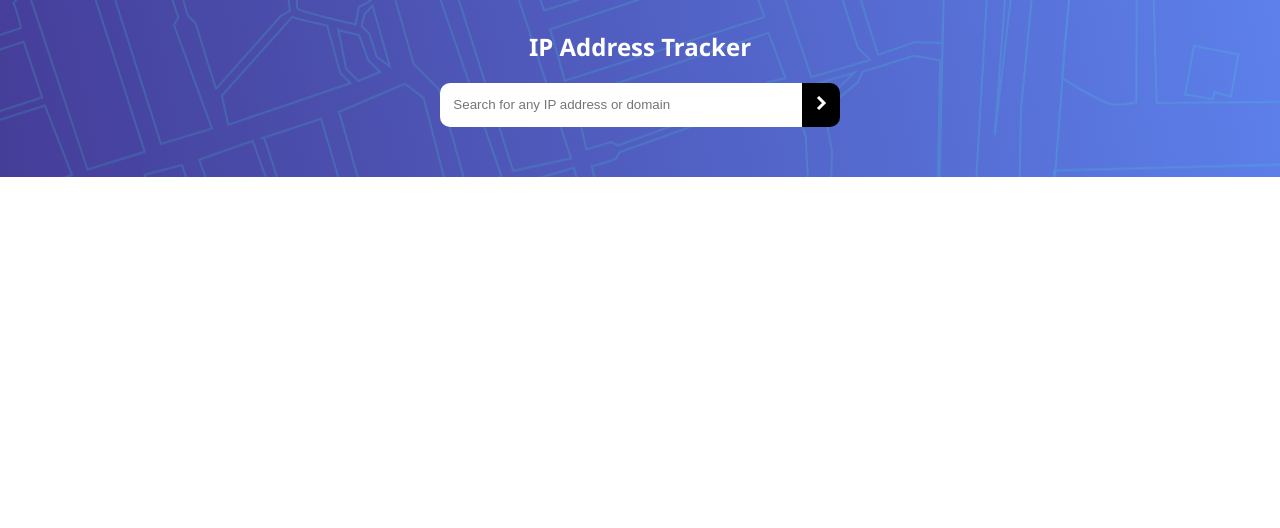
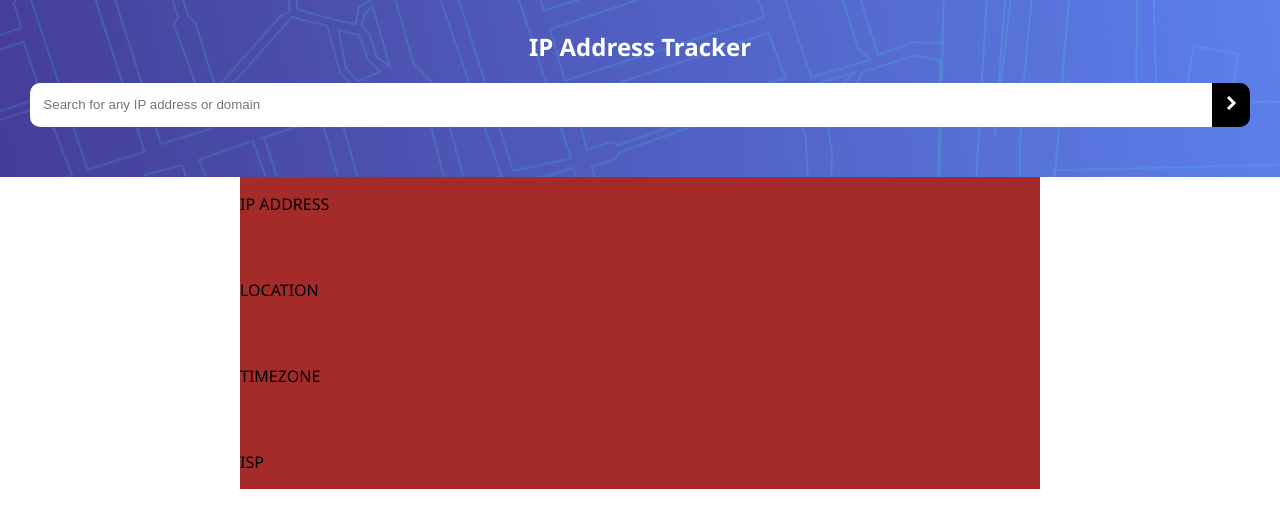
Before and after one commit to mammanyacham/IP-Address-Tracker, a React (Vite) app in the folder vite-project/: page / in a window 1280 px wide. Shown: the top 528 px of the page. Built offline with nearby package versions, Linux system fonts and the light colour scheme; no server answers.

Commit message:
create ip data dashboard

```diff
--- a/vite-project/index.css
+++ b/vite-project/index.css
@@ -2,6 +2,7 @@ body{
     margin: 0px;
     font-family: 'Segoe UI', Tahoma, Geneva, Verdana, sans-serif;
 }
+
 
 .search-section{
     background-image: url('/images/pattern-bg-desktop.png');
@@ -30,11 +31,10 @@ h1{
 form{
     display: flex;
     border: none;
-    min-width: 400px;
+    width: 100%;
     border-radius: 10px;
     overflow: hidden;
     margin: 20px;
-
 }
 
 .search-btn{
@@ -43,3 +43,22 @@ form{
     padding: 1em;
     cursor: pointer;
 }
+
+.ip-data-container{
+  display: flex;
+  justify-content: center;
+  align-items: center;
+  width: 100%;
+
+}
+
+.ip-data-display{
+    background-color: brown;
+    display: flex;
+    justify-content: center;
+    align-self: center;
+    flex-direction: column;
+    gap: 2em;
+    width: 80%;
+    max-width: 800px;
+}
--- a/vite-project/src/App.jsx
+++ b/vite-project/src/App.jsx
@@ -1,8 +1,54 @@
+import { useState, useEffect } from 'react';
 import SearchSection from "./components/SearchSection";
-import '/index.css'
+import DisplayIpData from './components/DisplayIpData';
+import '/index.css';
 
+
+
+//api key: at_4cDTNTnQlxao4ho8mxw8nthEZtExp
 export default function App() {
+
+    const [formData, setFormData] = useState('');
+    const [ipAddress, setIpAddress] = useState('')
+
+    function getFormData(e) {
+        const value = e.target.value
+        setFormData(value)
+    }
+
+    function handleSubmit(e) {
+        e.preventDefault();
+        setIpAddress(formData)
+
+        console.log(ipAddress)
+    }
+
+    useEffect(() => {
+           async function fetchData() {
+                try{
+                    const response = await fetch(`https://geo.ipify.org/api/v2/country?apiKey=at_4cDTNTnQlxao4ho8mxw8nthEZtExp&ipAddress=${ipAddress}`);
+
+                    const data = await response.json();
+
+                     console.log(data)
+                } catch(error) {
+                    console.error('error loading data:', error)
+                }
+
+
+           }
+
+           fetchData();
+    }, [ipAddress])
+
     return(
-        <SearchSection />
+        <div className='container'>
+            <SearchSection
+                getFormData={getFormData}
+                handleSubmit={handleSubmit}
+                formData={formData}
+            />
+            <DisplayIpData />
+        </div>
     )
 }
--- /dev/null
+++ b/vite-project/src/components/DisplayIpData.jsx
@@ -0,0 +1,27 @@
+export default function DisplayIpData() {
+    return(
+        <div className="ip-data-container">
+            <section className="ip-data-display">
+                <div>
+                    <p>IP ADDRESS</p>
+                    <p></p>
+                </div>
+
+                <div>
+                    <p>LOCATION</p>
+                    <p></p>
+                </div>
+
+                <div>
+                    <p>TIMEZONE</p>
+                    <p></p>
+                </div>
+
+                <div>
+                    <p>ISP</p>
+                    <p></p>
+                </div>
+            </section>
+        </div>
+    )
+}
--- a/vite-project/src/components/SearchSection.jsx
+++ b/vite-project/src/components/SearchSection.jsx
@@ -1,20 +1,13 @@
 import arrowIcon from '/images/icon-arrow.svg';
-import { useState } from 'react';
 
-export default function SearchSection() {
 
-    const [formData, setFormData] = useState("");
-
-    function getFormData(e) {
-        e.preventDefault();
-
-    }
+export default function SearchSection({formData, handleSubmit, getFormData}) {
 
     return (
         <section className="search-section">
             <h1>IP Address Tracker</h1>
-            <form>
-                <input type="text" placeholder="Search for any IP address or domain" className="search-input"/>
+            <form onSubmit={handleSubmit}>
+                <input type="text" placeholder="Search for any IP address or domain" className="search-input" onChange={getFormData} value={formData}/>
                 <button type="submit" className="search-btn">
                     <img src={arrowIcon} alt="Search"/>
                 </button>
```
